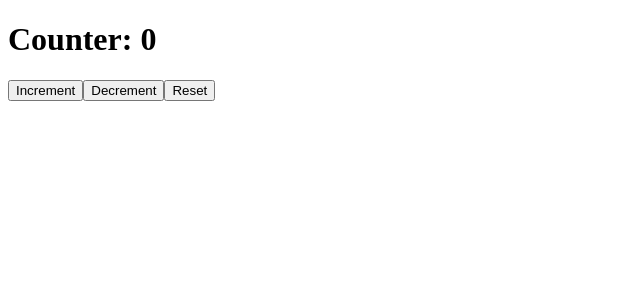
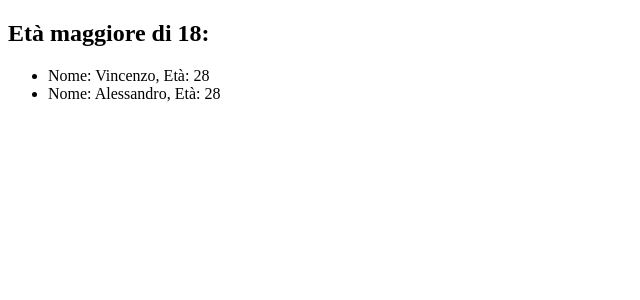
Before and after one commit to Vincenzo-Pallante-Dev/exercises-React, a React (Create React App) app in the folder my-project/: page / in a window 1280 px wide. Shown: the top 300 px of the page, without its empty margins (0-640 px from the left). Built offline with nearby package versions, Linux system fonts and the light colour scheme.

Commit message:
feat: exercise

```diff
--- a/my-project/src/App.js
+++ b/my-project/src/App.js
@@ -1,5 +1,12 @@
-import { Counter } from "./components/Counter";
+import { FilteredList } from "./FilteredList";
+
+const items = [
+  { id: 1, nome: "Vincenzo", età: "28" },
+  { id: 2, nome: "Antonio", età: "10" },
+  { id: 3, nome: "Alessandro", età: "28" },
+  { id: 3, nome: "Gianmarco", età: "17" },
+];
 
 export function App() {
-  return <Counter />;
+  return <FilteredList items={items} />;
 }
--- /dev/null
+++ b/my-project/src/FilteredList.js
@@ -0,0 +1,20 @@
+import React, { useMemo } from "react";
+
+export function FilteredList({ items }) {
+  const filteredItems = useMemo(() => {
+    return items.filter((item) => item.età > 18);
+  }, [items]);
+
+  return (
+    <div>
+      <h2>Età maggiore di 18:</h2>
+      <ul>
+        {filteredItems.map((item) => (
+          <li key={item.id}>
+            Nome: {item.nome}, Età: {item.età}
+          </li>
+        ))}
+      </ul>
+    </div>
+  );
+}
--- a/my-project/src/components/Counter.js
+++ /dev/null
@@ -1,14 +0,0 @@
-import { useCounter } from "./useCounter";
-
-export function Counter({ initialValue = 0 }) {
-  const { counter, onIncrement, onDecrement, onReset } =
-    useCounter(initialValue);
-  return (
-    <div>
-      <h1>Counter: {counter}</h1>
-      <button onClick={onIncrement}>Increment</button>
-      <button onClick={onDecrement}>Decrement</button>
-      <button onClick={onReset}>Reset</button>
-    </div>
-  );
-}
--- a/my-project/src/components/useCounter.js
+++ /dev/null
@@ -1,27 +0,0 @@
-import { useCallback, useState } from "react";
-
-export function useCounter(initialValue = 0) {
-  const [counter, setCounter] = useState(initialValue);
-
-  const handleCounterIncrement = useCallback(function handleCounterIncrement() {
-    setCounter((c) => c + 1);
-  }, []);
-
-  const handleCounterDecrement = useCallback(function handleCounterDecrement() {
-    setCounter((c) => c - 1);
-  }, []);
-
-  const handleCounterReset = useCallback(
-    function handleCounterReset() {
-      setCounter(initialValue);
-    },
-    [initialValue]
-  );
-
-  return {
-    counter: counter,
-    onIncrement: handleCounterIncrement,
-    onDecrement: handleCounterDecrement,
-    onReset: handleCounterReset,
-  };
-}
```
Also changed, not shown: my-project/useCallback.txt (deleted), my-project/useMemo.txt (added).
